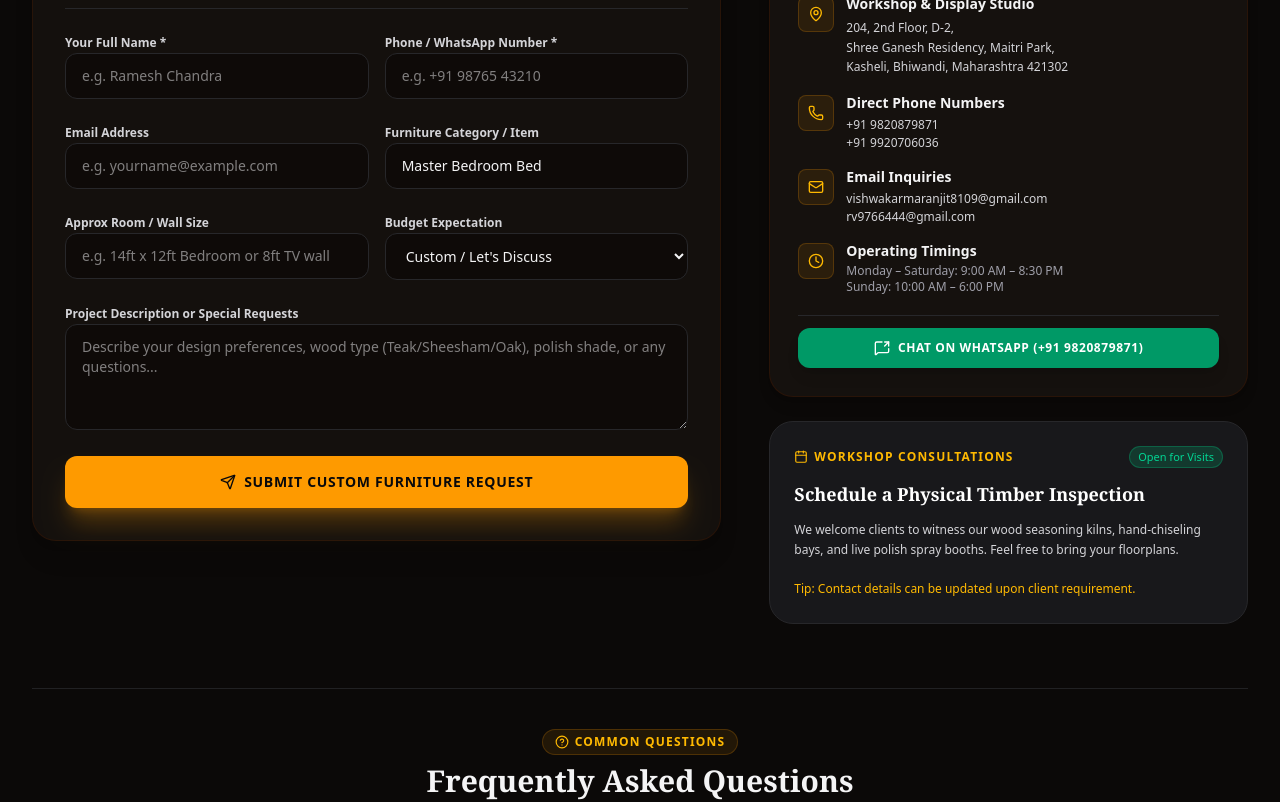
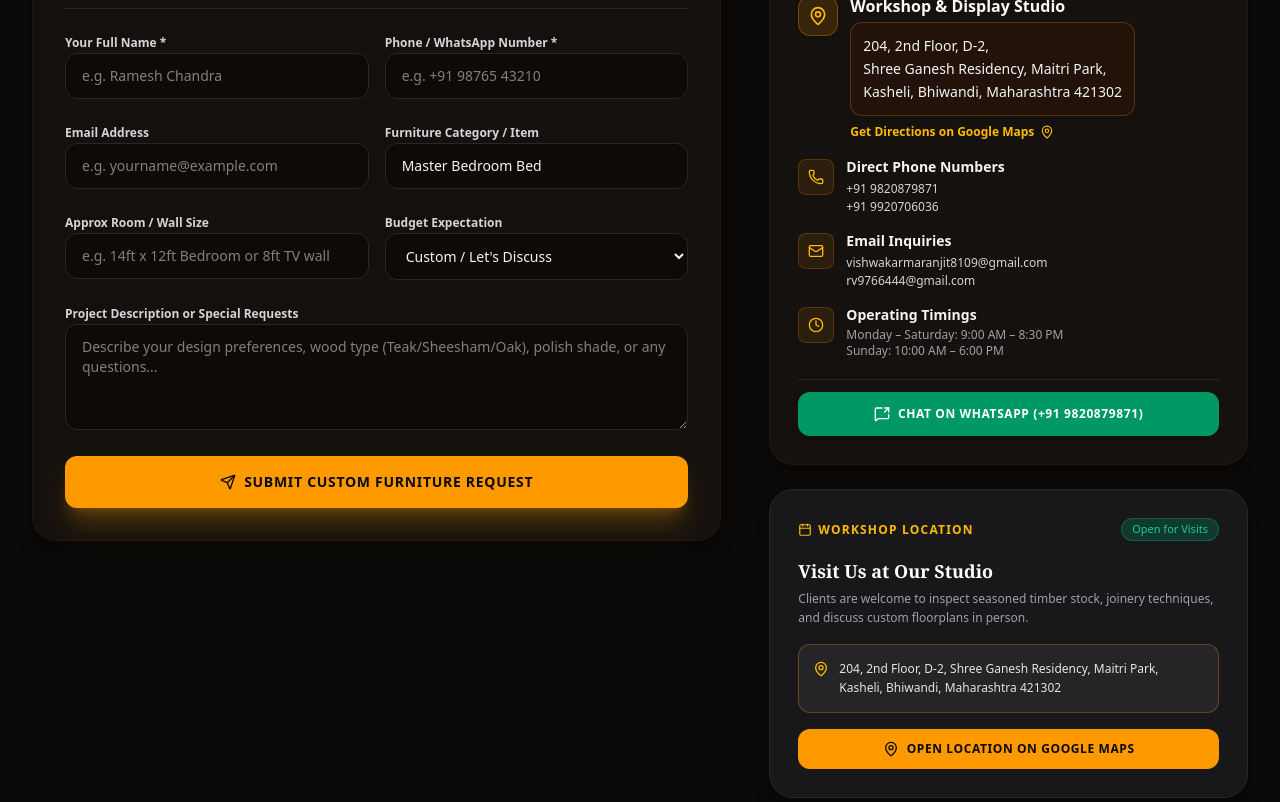
Before and after one commit to Ranjit2002/RAJESH-FURNITURE-WORKS, a Next.js app: page /contact in a window 1280 px wide. Shown: the part 480-1282 px from the top of the page. Built offline with nearby package versions, Linux system fonts and the light colour scheme.

Commit message:
Highlight workshop address prominently on contact page with direct Google Maps directions

```diff
--- a/src/app/contact/page.tsx
+++ b/src/app/contact/page.tsx
@@ -259,18 +259,27 @@ function ContactFormContent() {
 
             <div className="space-y-4 text-sm text-zinc-600 dark:text-zinc-300">
               <div className="flex items-start gap-3">
-                <div className="w-9 h-9 rounded-lg bg-amber-500/10 border border-amber-500/20 flex items-center justify-center text-amber-600 dark:text-amber-400 shrink-0 mt-0.5">
-                  <MapPin className="w-4 h-4" />
+                <div className="w-10 h-10 rounded-xl bg-amber-500/15 border border-amber-500/30 flex items-center justify-center text-amber-600 dark:text-amber-400 shrink-0 mt-0.5 shadow-sm">
+                  <MapPin className="w-5 h-5" />
                 </div>
-                <div>
-                  <strong className="text-zinc-900 dark:text-zinc-100 block">
+                <div className="space-y-1">
+                  <strong className="text-base text-zinc-900 dark:text-zinc-50 font-bold block">
                     Workshop & Display Studio
                   </strong>
-                  <p className="text-xs text-zinc-600 dark:text-zinc-300 mt-1 leading-relaxed">
+                  <div className="p-3 rounded-xl bg-amber-500/10 dark:bg-amber-950/30 border border-amber-500/25 text-sm text-zinc-800 dark:text-zinc-100 font-medium leading-relaxed">
                     204, 2nd Floor, D-2,<br />
                     Shree Ganesh Residency, Maitri Park,<br />
                     Kasheli, Bhiwandi, Maharashtra 421302
-                  </p>
+                  </div>
+                  <a
+                    href="https://www.google.com/maps/search/?api=1&query=Shree+Ganesh+Residency+Maitri+Park+Kasheli+Bhiwandi+Maharashtra+421302"
+                    target="_blank"
+                    rel="noopener noreferrer"
+                    className="inline-flex items-center gap-1.5 text-xs text-amber-600 dark:text-amber-400 hover:text-amber-500 font-semibold pt-1"
+                  >
+                    <span>Get Directions on Google Maps</span>
+                    <MapPin className="w-3.5 h-3.5" />
+                  </a>
                 </div>
               </div>
 
@@ -342,7 +351,7 @@ function ContactFormContent() {
                 href="https://wa.me/919820879871?text=Hello%20Rajesh%20Furniture%20Works,%20I%20would%20like%20to%20discuss%20custom%20woodwork."
                 target="_blank"
                 rel="noopener noreferrer"
-                className="w-full flex items-center justify-center gap-2 py-3 rounded-xl bg-emerald-600 hover:bg-emerald-700 text-white font-bold text-xs uppercase tracking-wider shadow-lg transition-all"
+                className="w-full flex items-center justify-center gap-2 py-3.5 rounded-xl bg-emerald-600 hover:bg-emerald-700 text-white font-bold text-xs uppercase tracking-wider shadow-lg transition-all"
               >
                 <MessageSquareShare className="w-4 h-4" />
                 Chat on WhatsApp (+91 9820879871)
@@ -350,27 +359,41 @@ function ContactFormContent() {
             </div>
           </div>
 
-          {/* Interactive Workshop Location Preview */}
-          <div className="p-6 rounded-3xl bg-zinc-900 text-white border border-zinc-800 space-y-3 relative overflow-hidden">
+          {/* Workshop Location & Physical Visit Card */}
+          <div className="p-7 rounded-3xl bg-zinc-900 text-white border border-zinc-800 space-y-4 relative overflow-hidden shadow-xl">
             <div className="flex items-center justify-between">
               <span className="text-xs uppercase tracking-widest text-amber-400 font-semibold flex items-center gap-1.5">
                 <Calendar className="w-3.5 h-3.5" />
-                Workshop Consultations
+                Workshop Location
               </span>
-              <span className="text-[11px] px-2 py-0.5 rounded-full bg-emerald-500/20 text-emerald-400 border border-emerald-500/30">
+              <span className="text-[11px] px-2.5 py-0.5 rounded-full bg-emerald-500/20 text-emerald-400 border border-emerald-500/30 font-medium">
                 Open for Visits
               </span>
             </div>
-            <h4 className="font-serif font-bold text-lg text-white">
-              Schedule a Physical Timber Inspection
-            </h4>
-            <p className="text-xs text-zinc-300 leading-relaxed">
-              We welcome clients to witness our wood seasoning kilns, hand-chiseling bays, and live polish spray booths. Feel free to bring your floorplans.
-            </p>
-            <div className="pt-1">
-              <span className="text-xs text-amber-400 font-medium">
-                Tip: Contact details can be updated upon client requirement.
+            <div>
+              <h4 className="font-serif font-bold text-lg text-white">
+                Visit Us at Our Studio
+              </h4>
+              <p className="text-xs text-zinc-400 leading-relaxed mt-1">
+                Clients are welcome to inspect seasoned timber stock, joinery techniques, and discuss custom floorplans in person.
+              </p>
+            </div>
+            <div className="p-3.5 rounded-xl bg-zinc-800/90 border border-amber-500/30 flex items-start gap-2.5 text-xs text-zinc-200">
+              <MapPin className="w-4 h-4 text-amber-400 shrink-0 mt-0.5" />
+              <span className="font-medium leading-relaxed">
+                204, 2nd Floor, D-2, Shree Ganesh Residency, Maitri Park, Kasheli, Bhiwandi, Maharashtra 421302
               </span>
+            </div>
+            <div>
+              <a
+                href="https://www.google.com/maps/search/?api=1&query=Shree+Ganesh+Residency+Maitri+Park+Kasheli+Bhiwandi+Maharashtra+421302"
+                target="_blank"
+                rel="noopener noreferrer"
+                className="w-full inline-flex items-center justify-center gap-2 py-3 px-4 rounded-xl bg-amber-500 hover:bg-amber-400 text-zinc-950 font-bold text-xs uppercase tracking-wider transition-all"
+              >
+                <MapPin className="w-4 h-4" />
+                Open Location on Google Maps
+              </a>
             </div>
           </div>
         </div>
```
